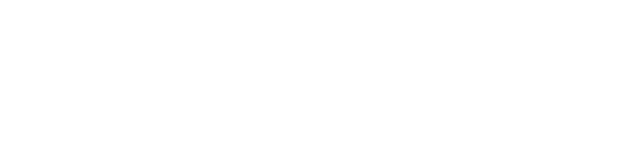
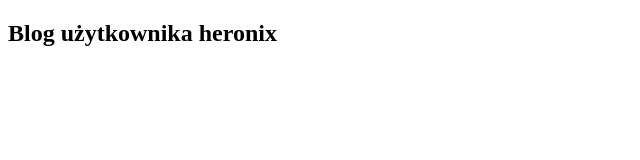
Before and after one commit to HeuroniX/VM-Blog, a plain HTML site: page index.html in a window 1280 px wide. Shown: the whole page, without its empty margins (0-640 px from the left). Drawn offline with Linux system fonts and the light colour scheme.

Commit message:
Update index.html

```diff
--- a/index.html
+++ b/index.html
@@ -4,12 +4,12 @@
 	<meta charset="UTF-8">
 	<meta name="viewport" content="width=device-width, initial-scale=1.0">
 	<link rel="stylesheet" type="text/css" href="css/main.css">
-	<title>H.e.u.r.o.n.i.X blog</title>
+	<title>Home</title>
 </head>
 <body class="body">
 	<header class="header">
 		<nav>
-
+			 <h2>Blog użytkownika heronix</h2>
 		</nav>
 	</header>
 	<content>
```
